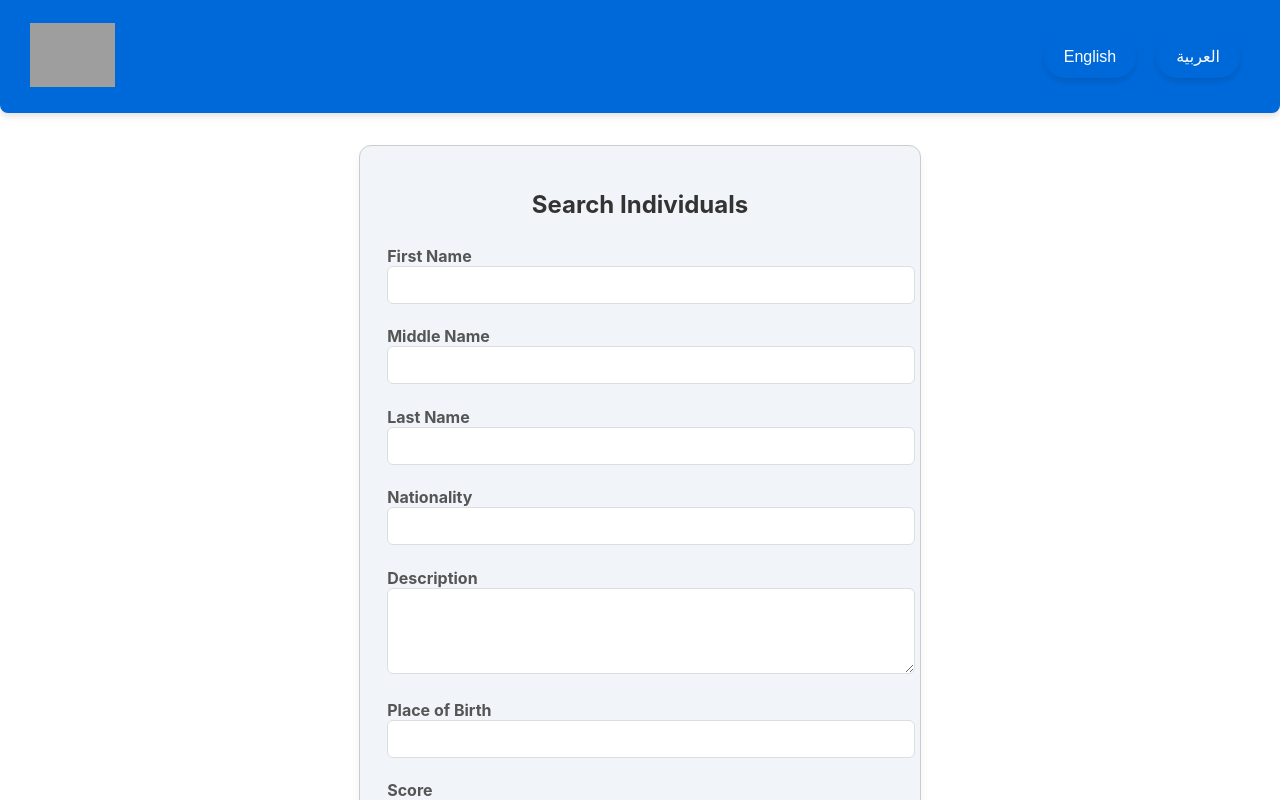
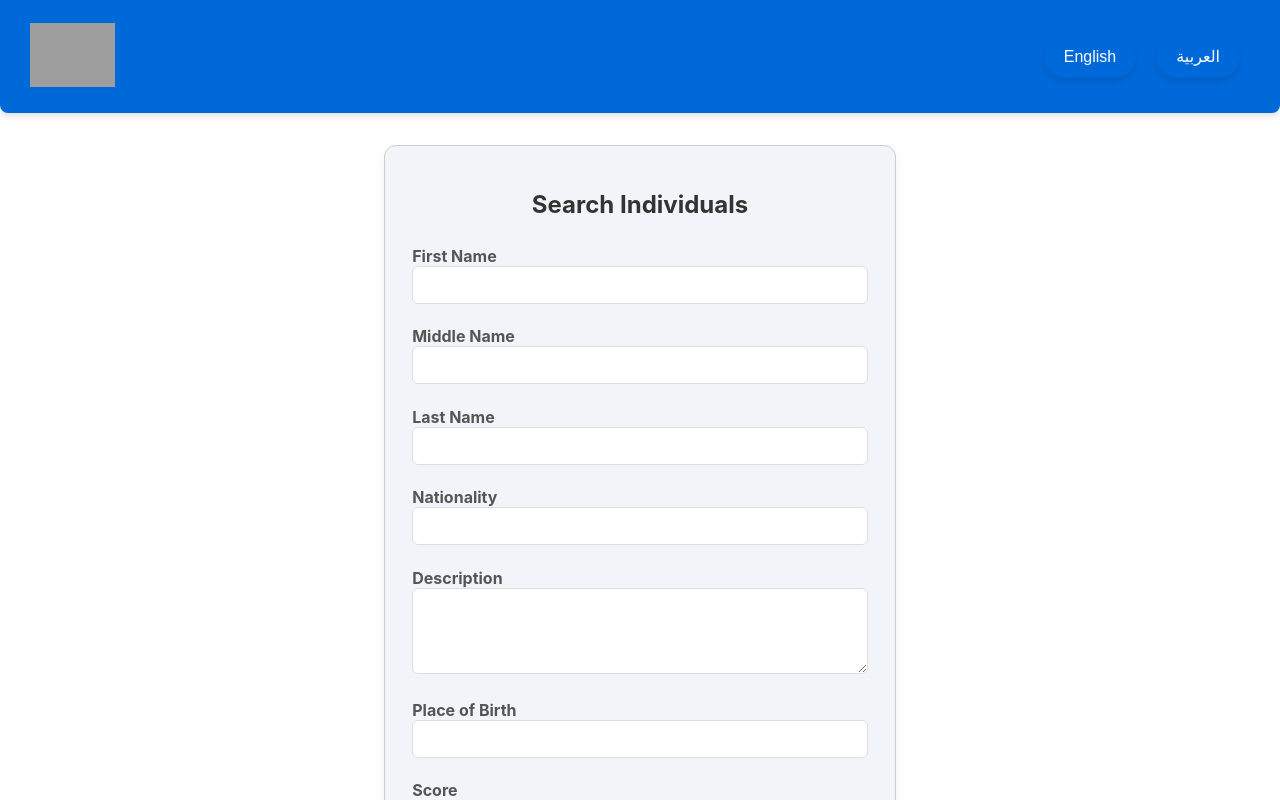
Before and after one commit to FaredaElsayed/Task, a React (Create React App) app: page / in a window 1280 px wide. Shown: the top 800 px of the page. Built offline with nearby package versions, Linux system fonts and the light colour scheme; grey boxes are pictures that could not be loaded.

Commit message:
#	modified:   src/Components/CSS/SearchForm.module.css #

```diff
--- a/src/Components/CSS/SearchForm.module.css
+++ b/src/Components/CSS/SearchForm.module.css
@@ -1,3 +1,6 @@
+* {
+  box-sizing: border-box;
+}
 .searchForm {
   display: flex;
   flex-direction: column;
@@ -24,7 +27,7 @@
 
 .searchForm .formGroup {
   margin-bottom: 1rem;
-  padding: 0.2rem;
+  padding: 0.2em;
 }
 
 .searchForm .label {
@@ -49,6 +52,7 @@
 .searchForm .submitButton {
   width: 100%;
   padding: 0.75rem;
+
   background-color: #0069d9;
   color: white;
   border: none;
@@ -76,7 +80,8 @@
   color: #333;
   margin-bottom: 1rem;
   font-size: 1.5rem;
-  text-align: center; }
+  text-align: center;
+}
 
 .searchForm .resultsList {
   list-style-type: none;
@@ -100,7 +105,7 @@
 
 .searchForm .errorMessage {
   color: red;
-  margin-bottom: .5rem;
+  margin-bottom: 0.5rem;
   text-align: center;
   font-weight: bold;
   margin-top: 1rem;
@@ -143,7 +148,6 @@
 }
 
 .searchHistory li {
-
   cursor: pointer;
   transition: background-color 0.2s;
 }
```
